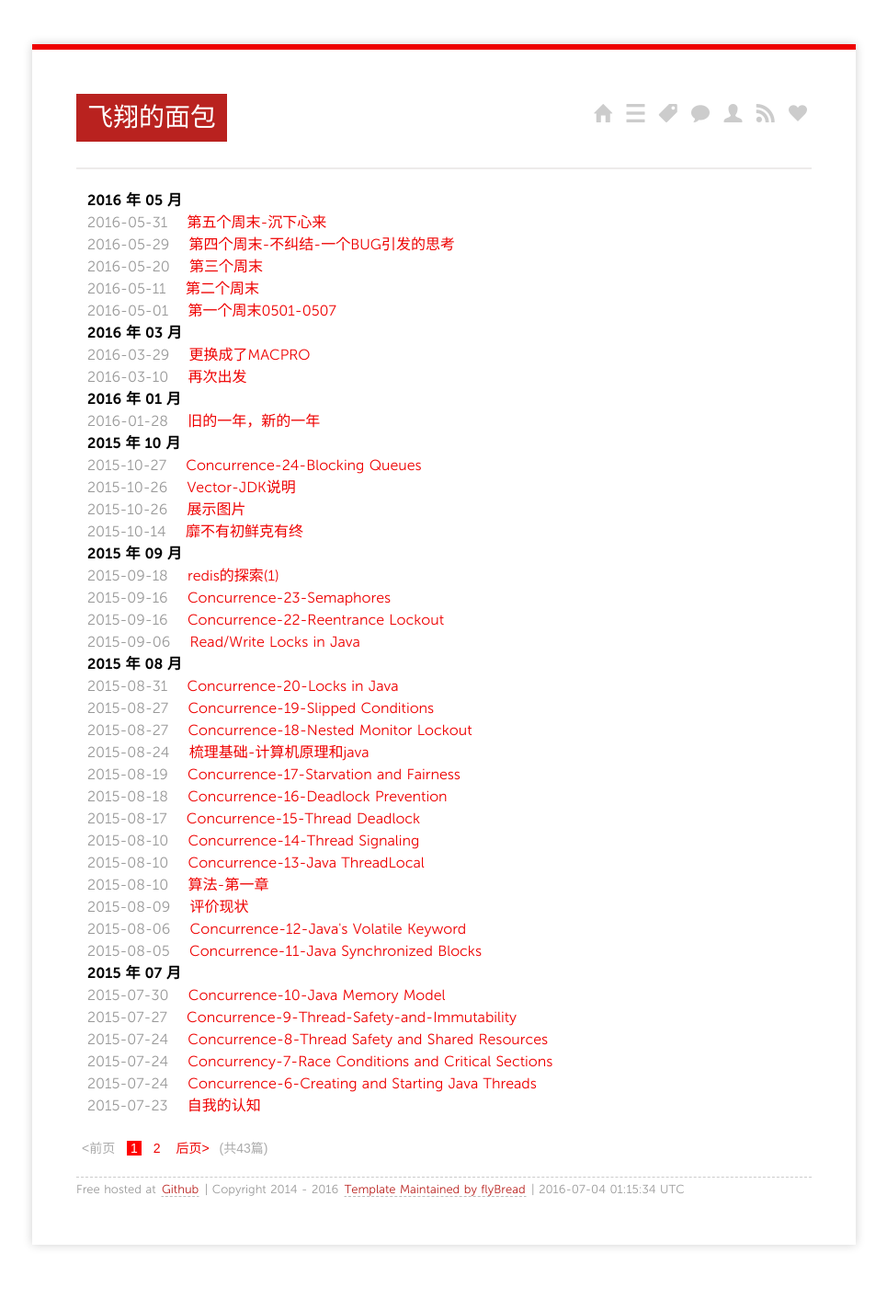
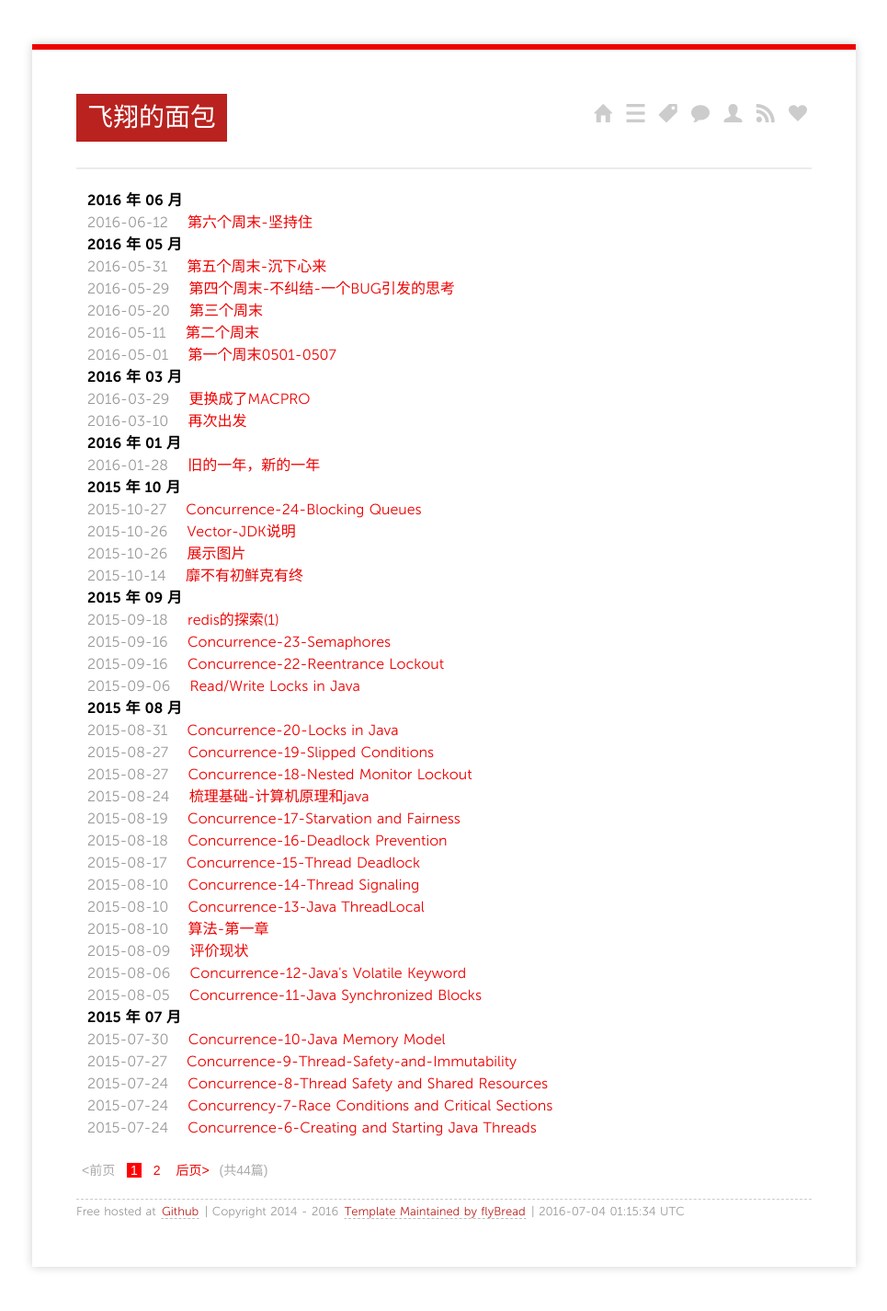
Before and after one commit to flyBread/flyBread.github.io, a Jekyll site: the page built from index.html, in a window 1280 px wide. Shown: the whole page at 92% size, without its empty margins (157-1122 px from the left). Built offline with Jekyll 4.4.1, drawn with Linux system fonts in a browser that asks for light colours; nearby versions of some CDN libraries; Markdown is read by kramdown in place of the engine named in the settings; the list of posts is cut into pages by our own code; before the commit the page ends 1401 px from its top, so only the background shows below that.

Commit message:
第六周

```diff
--- /dev/null
+++ b/_posts/2016/2016-06-12-6.md
@@ -0,0 +1,10 @@
+---
+layout: post
+title: "第六个周末-坚持住"
+description: "自知者智，知人者明"
+category: 反省,庸人不自扰
+tags: [反省,庸人不自扰]
+---
+
+> 2016-06-12 到 2016-06-19
+> 你活着是为了什么？
```
Also changed, not shown: demo/index.md (+0 -1 lines), demo/星辰大海的梦想/第六周的时候.md (added, +1 -0 lines), 2 other files.
